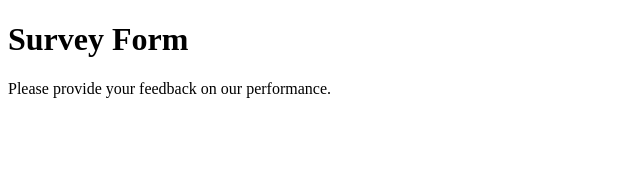
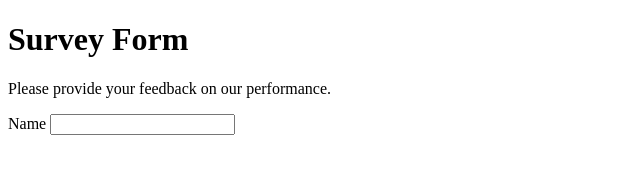
Before and after one commit to melaniesigrid/surveyForm, a plain HTML site: page fcc-test-suite-template-master/index.html in a window 1280 px wide. Shown: the whole page, without its empty margins (0-640 px from the left). Drawn offline with Linux system fonts and the light colour scheme.

Commit message:
I added an input

```diff
--- a/fcc-test-suite-template-master/index.html
+++ b/fcc-test-suite-template-master/index.html
@@ -9,6 +9,12 @@
   <body>
     <h1 id="title">Survey Form</h1>
     <p id="description">Please provide your feedback on our performance.</p>
+    <form id="survey-form">
+      <label>
+        Name
+      </label>
+      <input id="name">
+    </form>
     <script src="https://cdn.freecodecamp.org/testable-projects-fcc/v1/bundle.js"></script>
 
     <!--
```
